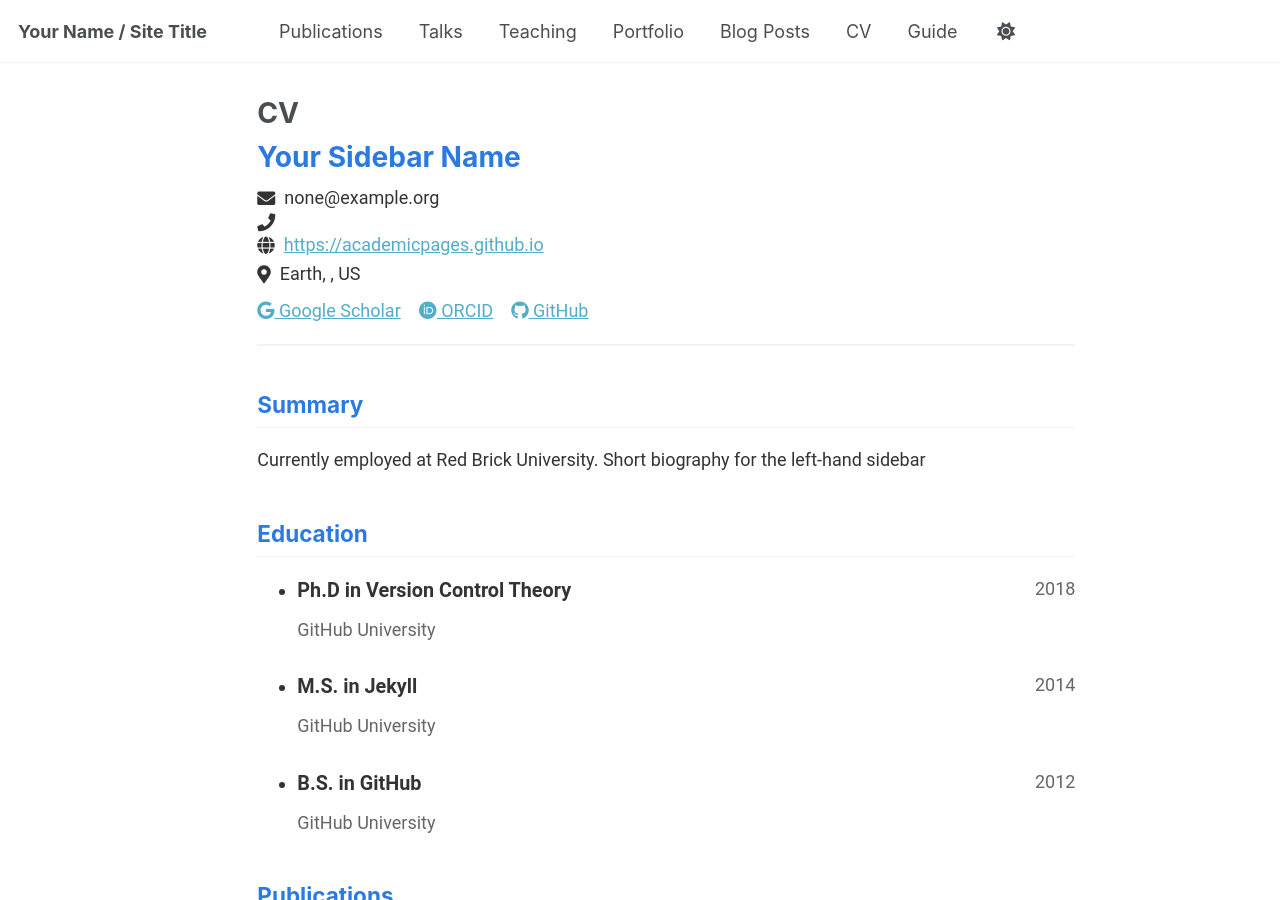
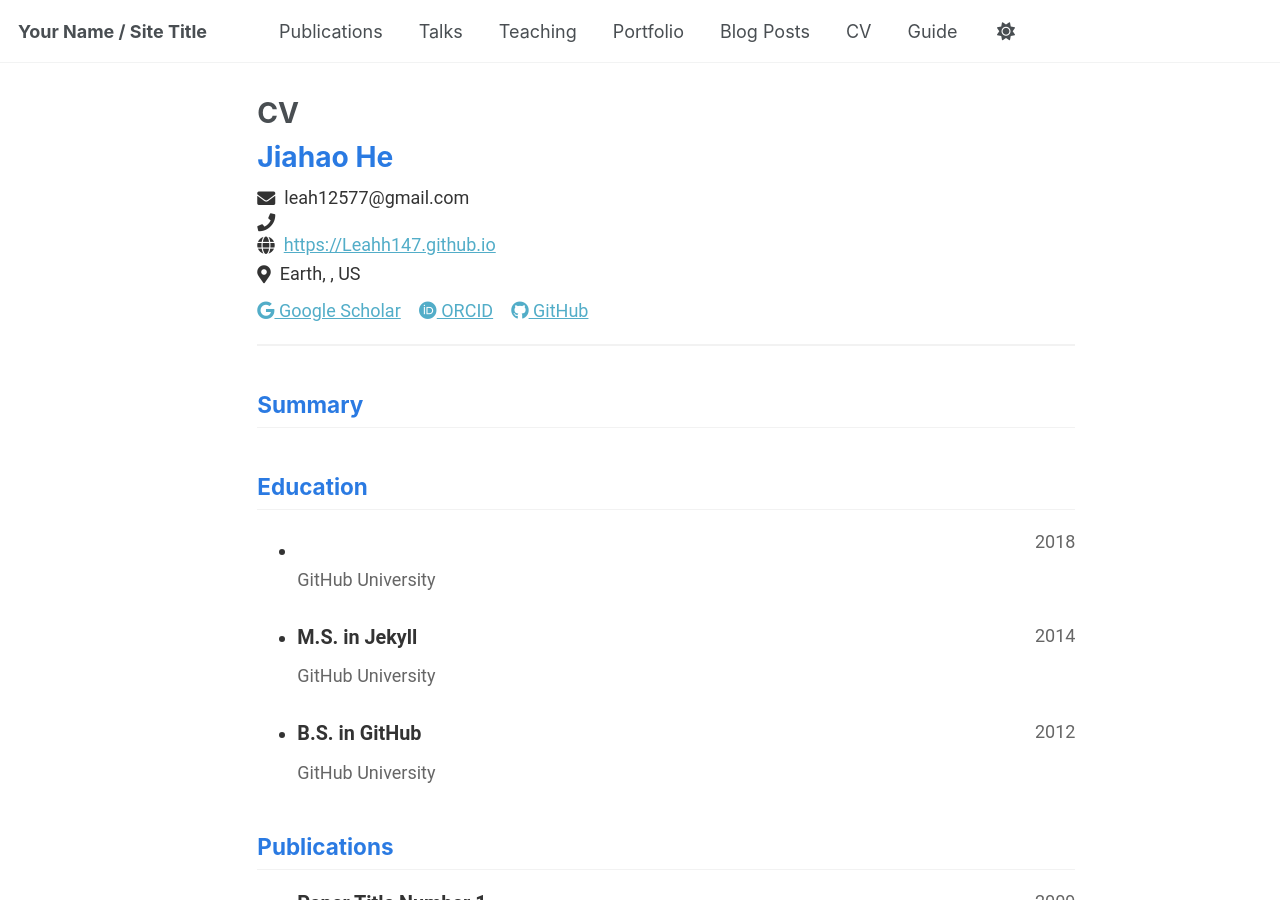
Before and after one commit to Leahh147/Leahh147.github.io, a Jekyll site: the page built from _pages/cv-json.md, in a window 1280 px wide and 900 px high. Built offline with Jekyll 4.4.1, drawn with Linux system fonts in a browser that asks for light colours.

Commit message:
Update cv.json

```diff
--- a/_data/cv.json
+++ b/_data/cv.json
@@ -1,10 +1,10 @@
 {
   "basics": {
-    "name": "Your Sidebar Name",
-    "email": "none@example.org",
+    "name": "Jiahao He",
+    "email": "leah12577@gmail.com",
     "phone": "",
-    "website": "https://academicpages.github.io",
-    "summary": "Currently employed at Red Brick University. Short biography for the left-hand sidebar",
+    "website": "https://Leahh147.github.io",
+    "summary": "",
     "location": {
       "address": "",
       "postalCode": "",
@@ -16,7 +16,7 @@
       {
         "network": "Google Scholar",
         "username": "",
-        "url": "https://scholar.google.com/citations?user=PS_CX0AAAAAJ"
+        "url": ""
       },
       {
         "network": "ORCID",
@@ -26,7 +26,7 @@
       {
         "network": "GitHub",
         "username": "academicpages",
-        "url": "https://github.com/academicpages"
+        "url": "https://github.com/Leahh147"
       }
     ]
   },
@@ -34,7 +34,7 @@
   "education": [
     {
       "institution": "GitHub University",
-      "area": "Ph.D in Version Control Theory",
+      "area": "",
       "studyType": "",
       "startDate": "",
       "endDate": "2018",
```
